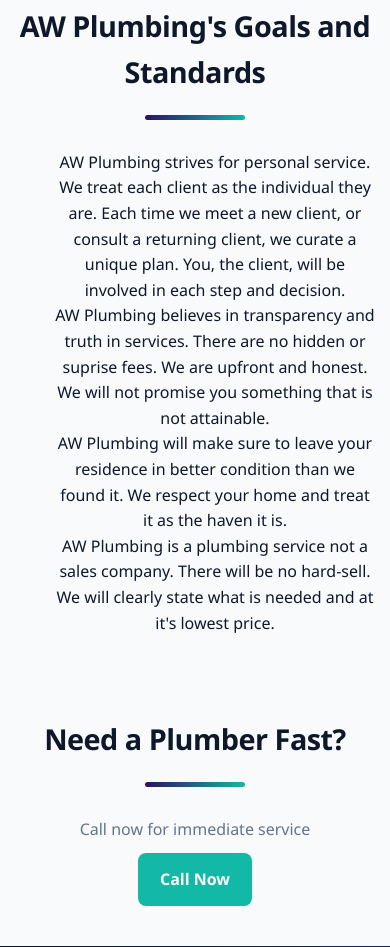
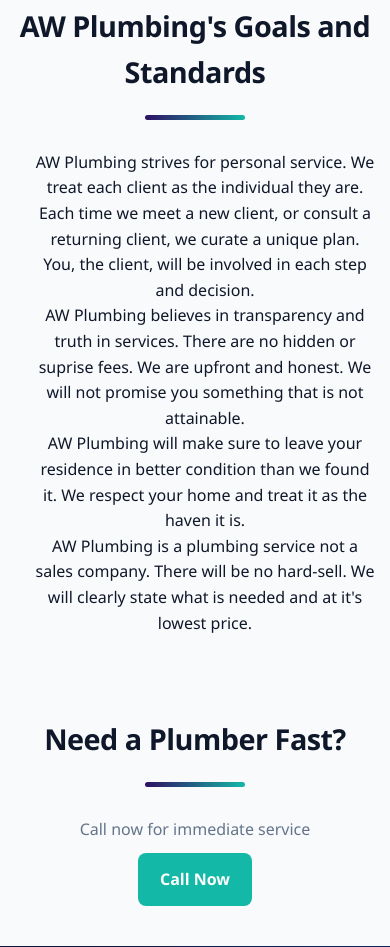
Before and after one commit to taragamache13/AW-Plumbing-Website, a website: page about-us.html in a window 390 px wide. Shown: the part 1589-2536 px from the top of the page. Drawn offline with Linux system fonts and the light colour scheme.

Commit message:
fixed media list

```diff
--- a/styles.css
+++ b/styles.css
@@ -1054,3 +1054,9 @@
     border-radius: 10px;
     font-weight: bold;
 }
+@media (max-width:768px) {
+    ul{
+        padding-left:20px;
+        margin-left:0;
+    }
+}
```
